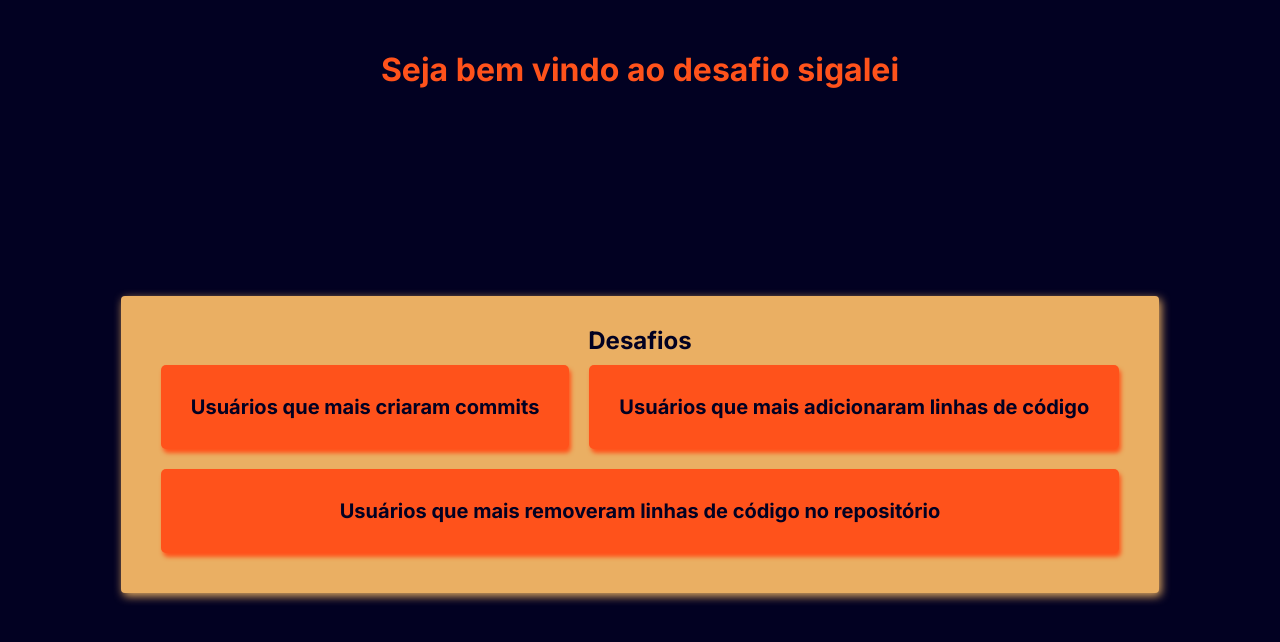
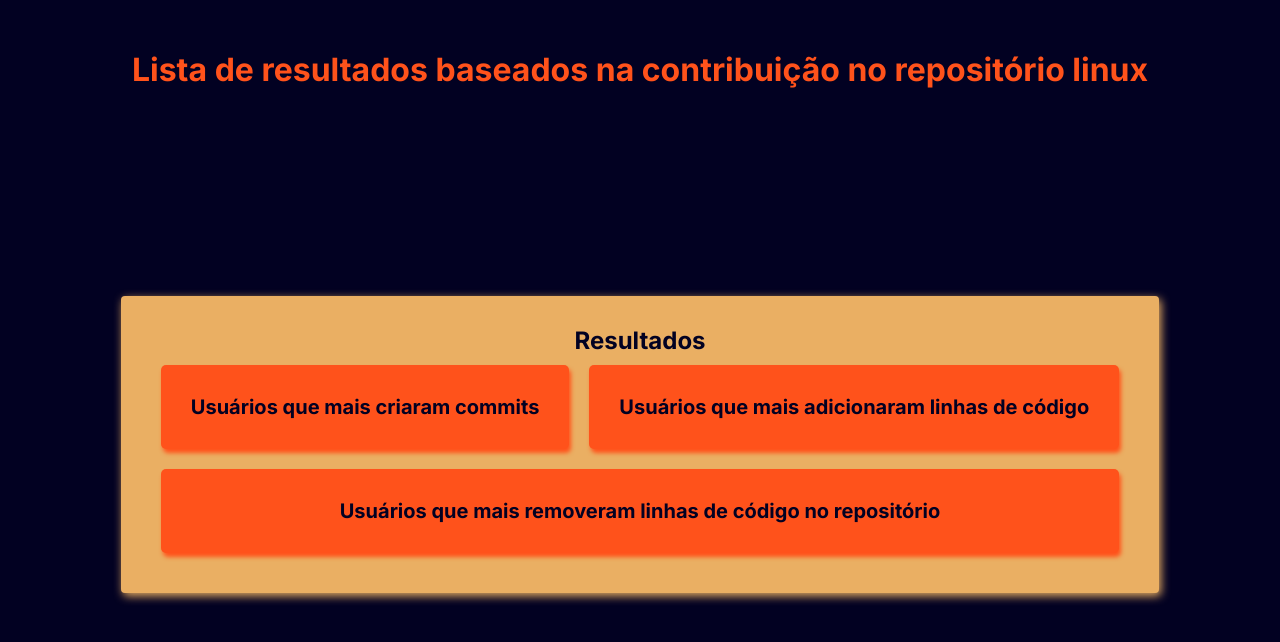
Before and after one commit to GuilhermeLis/Check-GitHub-Front, a React (Create React App) app: page / in a window 1280 px wide. Shown: the top 642 px of the page. Built offline with nearby package versions, Linux system fonts and the light colour scheme.

Commit message:
page modificada

```diff
--- a/src/pages/Home/index.tsx
+++ b/src/pages/Home/index.tsx
@@ -32,9 +32,11 @@ const Home: React.FC = () => {
   };
   return (
     <Container>
-      <Title>Seja bem vindo ao desafio sigalei</Title>
+      <Title>
+        Lista de resultados baseados na contribuição no repositório linux
+      </Title>
       <InnerContainer>
-        <BoxTitle>Desafios</BoxTitle>
+        <BoxTitle>Resultados</BoxTitle>
         <BoxContainer>
           <Box gridArea="firstItem" onClick={() => navagationInto('authors')}>
             Usuários que mais criaram commits
```
Also changed, not shown: 1 other file (tests, documents, lock files or other folders).
